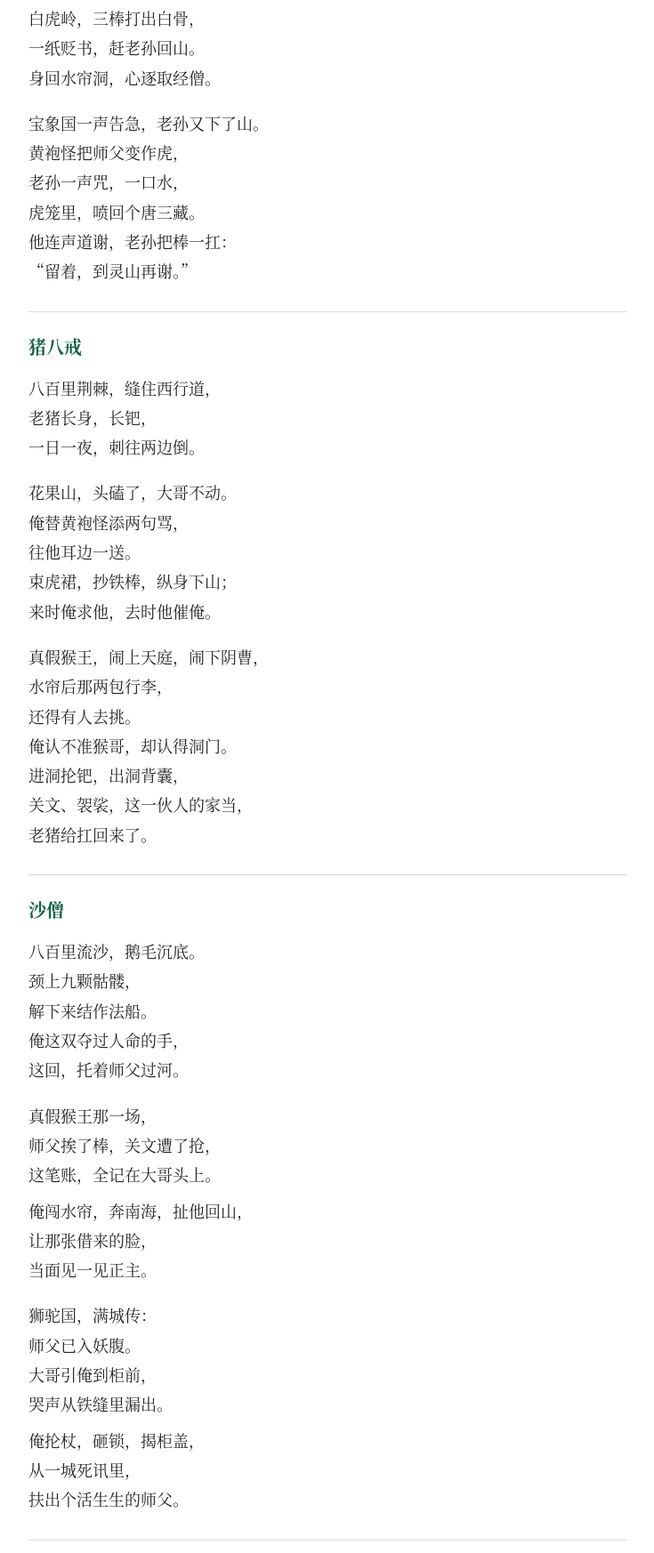
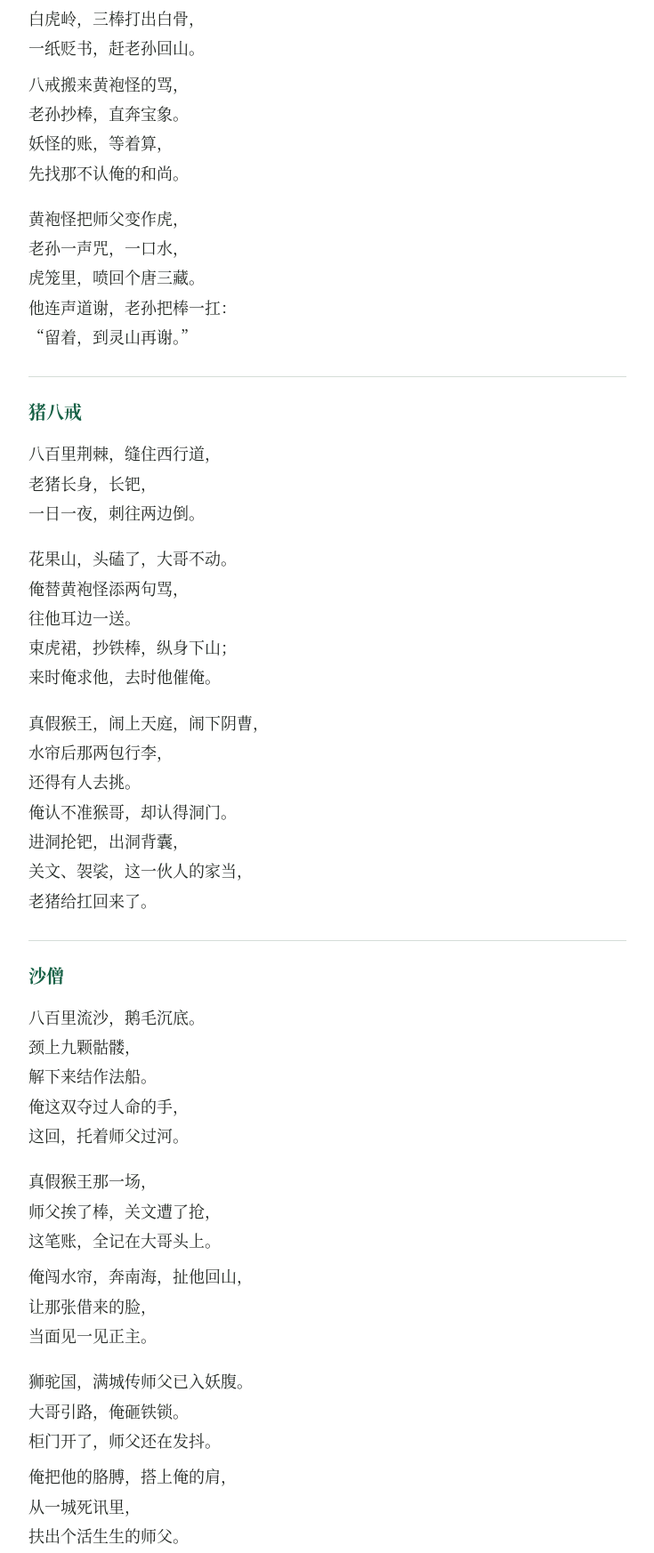
Before and after one commit to BobbyYue/writer-pen, a plain HTML site: page examples/journey-team/story.html in a window 1280 px wide. Shown: the part 1179-2925 px from the top of the page at 89% size, without its empty margins (272-1007 px from the left). Drawn offline with Linux system fonts and the light colour scheme.

Commit message:
docs: sync revised Journey to the West character statements

```diff
--- a/examples/journey-team/story.html
+++ b/examples/journey-team/story.html
@@ -115,10 +115,12 @@
 大鹏的外甥坐灵山，
 俺去请他挪莲台，亲自来收场。</span>
 <span class="cadence">白虎岭，三棒打出白骨，
-一纸贬书，赶老孙回山。
-身回水帘洞，心逐取经僧。</span>
-<span class="cadence">宝象国一声告急，老孙又下了山。
-黄袍怪把师父变作虎，
+一纸贬书，赶老孙回山。</span>
+<span class="cadence turn">八戒搬来黄袍怪的骂，
+老孙抄棒，直奔宝象。
+妖怪的账，等着算，
+先找那不认俺的和尚。</span>
+<span class="cadence">黄袍怪把师父变作虎，
 老孙一声咒，一口水，
 虎笼里，喷回个唐三藏。
 他连声道谢，老孙把棒一扛：
@@ -149,11 +151,10 @@
 <span class="cadence turn">俺闯水帘，奔南海，扯他回山，
 让那张借来的脸，
 当面见一见正主。</span>
-<span class="cadence">狮驼国，满城传：
-师父已入妖腹。
-大哥引俺到柜前，
-哭声从铁缝里漏出。</span>
-<span class="cadence turn">俺抡杖，砸锁，揭柜盖，
+<span class="cadence">狮驼国，满城传师父已入妖腹。
+大哥引路，俺砸铁锁。
+柜门开了，师父还在发抖。</span>
+<span class="cadence turn">俺把他的胳膊，搭上俺的肩，
 从一城死讯里，
 扶出个活生生的师父。</span></p><p><span class="voice-name" role="heading" aria-level="2">白龙马</span>
 <span class="cadence">鹰愁涧，龙身换作马身，
@@ -175,9 +176,9 @@
       <p>本篇为《西游记》人物的虚构陈述，非真实事件。</p>
       <details><summary>情节参考</summary>
         <p>唐僧：五行山揭帖收徒、女儿国拒绝留婚而让徒弟代行的安排、回望水陆会请命取经与佛前立誓。见<a href="https://zh.wikisource.org/zh-hans/西遊記/第014回">第十四回</a>、<a href="https://zh.wikisource.org/zh-hans/西遊記/第054回">第五十四回</a>、<a href="https://zh.wikisource.org/zh-hans/西遊記/第012回">第十二回</a>。</p>
-        <p>孙悟空：车迟国赌斗、狮驼国救援、白虎岭遭逐后返回救师。见<a href="https://zh.wikisource.org/zh-hans/西遊記/第046回">第四十六回</a>、<a href="https://zh.wikisource.org/zh-hans/西遊記/第077回">第七十七回</a>、<a href="https://zh.wikisource.org/zh-hans/西遊記/第027回">第二十七回</a>、<a href="https://zh.wikisource.org/zh-hans/西遊記/第031回">第三十一回</a>。“身回水帘洞，心逐取经僧”沿用第三十一回原句。</p>
+        <p>孙悟空：车迟国赌斗、狮驼国救援、白虎岭遭逐，八戒激将后出山救师。见<a href="https://zh.wikisource.org/zh-hans/西遊記/第046回">第四十六回</a>、<a href="https://zh.wikisource.org/zh-hans/西遊記/第077回">第七十七回</a>、<a href="https://zh.wikisource.org/zh-hans/西遊記/第027回">第二十七回</a>、<a href="https://zh.wikisource.org/zh-hans/西遊記/第031回">第三十一回</a>。本篇台词为演绎。</p>
         <p>猪八戒：荆棘岭开路、义激猴王、真假悟空之乱中取回行李。见<a href="https://zh.wikisource.org/zh-hans/西遊記/第064回">第六十四回</a>、<a href="https://zh.wikisource.org/zh-hans/西遊記/第031回">第三十一回</a>、<a href="https://zh.wikisource.org/zh-hans/西遊記/第058回">第五十八回</a>。</p>
-        <p>沙僧：流沙河结法船渡师；追讨行李后赴南海告请菩萨，与悟空同回花果山对质；悟空引路后打开铁柜救出唐僧。见<a href="https://zh.wikisource.org/zh-hans/西遊記/第022回">第二十二回</a>、<a href="https://zh.wikisource.org/zh-hans/西遊記/第057回">第五十七回</a>、<a href="https://zh.wikisource.org/zh-hans/西遊記/第058回">第五十八回</a>、<a href="https://zh.wikisource.org/zh-hans/西遊記/第077回">第七十七回</a>。两段为据原剧情改写。</p>
+        <p>沙僧：流沙河结法船渡师；追讨行李后赴南海告请菩萨，与悟空同回花果山对质；悟空引路后打开铁柜救出唐僧。见<a href="https://zh.wikisource.org/zh-hans/西遊記/第022回">第二十二回</a>、<a href="https://zh.wikisource.org/zh-hans/西遊記/第057回">第五十七回</a>、<a href="https://zh.wikisource.org/zh-hans/西遊記/第058回">第五十八回</a>、<a href="https://zh.wikisource.org/zh-hans/西遊記/第077回">第七十七回</a>。发抖与搭肩搀扶的具体动作是本篇虚构补写。</p>
         <p>白龙马：鹰愁涧化马随行；朱紫国师父被留宫作保，白龙马出龙尿合药治王；宝象国独自救师未成，负伤后劝八戒请回悟空。见<a href="https://zh.wikisource.org/zh-hans/西遊記/第015回">第十五回</a>、<a href="https://zh.wikisource.org/zh-hans/西遊記/第069回">第六十九回</a>、<a href="https://zh.wikisource.org/zh-hans/西遊記/第030回">第三十回</a>。</p>
       </details>
     </aside>
```
Also changed, not shown: examples/journey-team/story.txt (+8 -7 lines), README.md, examples/journey-team/README.md.
